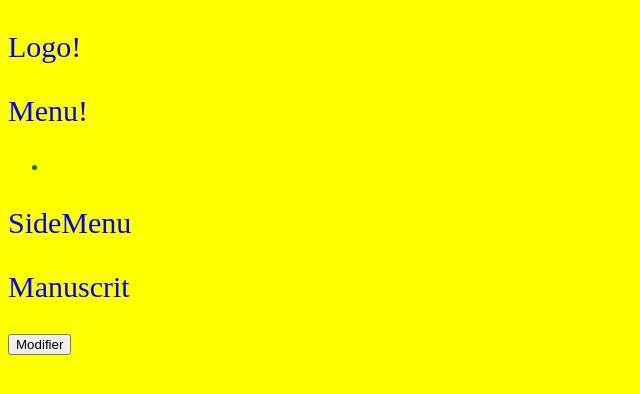
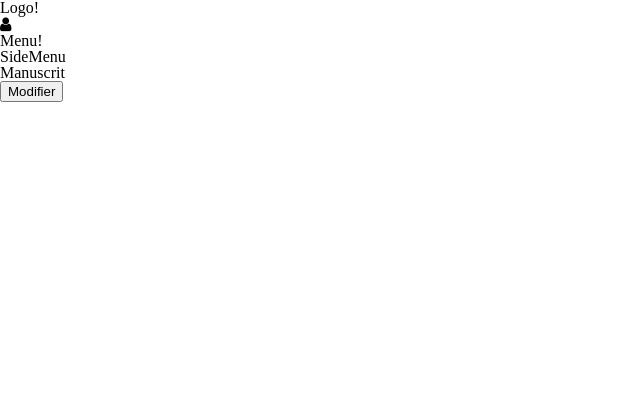
Before and after one commit to CoroPOE2020/Clever-game, a React app in the folder frontend/: page / in a window 1280 px wide. Shown: the top 394 px of the page, without its empty margins (0-640 px from the left). Built offline with nearby package versions, Linux system fonts and the light colour scheme.

Commit message:
F - scss-structure[header-component] - Adding scss structure, font-awesome call

```diff
--- a/frontend/package.json
+++ b/frontend/package.json
@@ -12,6 +12,7 @@
   "dependencies": {
     "@reduxjs/toolkit": "^1.3.6",
     "clean-webpack-plugin": "^3.0.0",
+    "font-awesome": "^4.7.0",
     "http-proxy": "^1.18.0",
     "react": "^16.13.1",
     "react-device-detect": "^1.12.1",
@@ -19,7 +20,8 @@
     "react-redux": "^7.2.0",
     "react-router-dom": "^5.1.2",
     "redux": "^4.0.5",
-    "redux-thunk": "^2.3.0"
+    "redux-thunk": "^2.3.0",
+    "reset-css": "^5.0.1"
   },
   "devDependencies": {
     "@babel/core": "^7.9.0",
@@ -30,6 +32,7 @@
     "babel-minify-webpack-plugin": "^0.3.1",
     "copy-webpack-plugin": "^5.1.1",
     "css-loader": "^3.5.2",
+    "file-loader": "^6.0.0",
     "html-webpack-plugin": "^4.2.0",
     "mini-css-extract-plugin": "^0.9.0",
     "node-sass": "^4.13.1",
--- a/frontend/src/components/UI/Logo/Logo.js
+++ b/frontend/src/components/UI/Logo/Logo.js
@@ -10,6 +10,7 @@ class Logo extends Component {
         return (
             <Fragment>
                 <p>Logo!</p>
+                <i class="fa fa-user" aria-hidden="true"></i>
             </Fragment>
         )
     }
--- /dev/null
+++ b/frontend/src/scss/abstracts/_variables.scss
@@ -0,0 +1,40 @@
+$fa-font-path:  '~font-awesome/fonts';
+// $font-family-fallback: 'Arial, sans serif';
+
+// =========== SECTION FONT SIZE ===========
+// $font-size: 1rem;
+// $font-size-medium: 1.5rem;
+// $font-size-large: 2rem;
+// $font-size-extralarge: 2.5rem;
+
+// $font-title-size: 1.5rem;
+// $font-title-size-medium: 2.3rem;
+// $font-title-size-large: 3rem;
+
+// // =========== SECTION BREAK POINTS ===========
+// // Small devices (landscape phones, 576px and up)
+// $breakpoint-small: 576px;
+// // Medium devices (tablets, 768px and up)
+// $breakpoint-medium: 768px;
+// // Large devices (desktops, 992px and up)
+// $breakpoint-large: 992px;
+// // Extra large devices (large desktops, 1200px and up)
+// $breakpoint-extralarge: 1200px;
+// // Super Extra large devices (large desktops, tv 1500px and up)
+// $breakpoint-superextralarge: 1500px;
+
+// // =========== SECTION COLORS ===========
+// $white: #fdfffc;
+// $black: #011627;
+// $blue: #1f4c78;
+// $yellow: #ff9f1c;
+// $red: #e71d36;
+
+// $color-text: $white;
+// $color-text-alt: $black;
+
+// $color-section-01: $blue;
+// $color-section-02: $yellow;
+// $color-section-03: $red;
+
+// $hover-color: $yellow;
--- /dev/null
+++ b/frontend/src/scss/base/_typo.scss
@@ -0,0 +1,16 @@
+// Google Font
+@import url('https://fonts.googleapis.com/css?family=Josefin+Sans:400,700&display=swap');
+
+// html {
+//     font-size: $font-size;
+//     font-family: 'Josefin Sans', sans-serif, $font-family-fallback;
+//     color: $color-text;
+
+//     @media (min-width: $breakpoint-medium) {
+//         font-size: $font-size-medium;
+//     }
+
+//     @media (min-width: $breakpoint-large) {
+//         font-size: $font-size-large;
+//     }
+// }
--- a/frontend/src/scss/body.scss
+++ /dev/null
@@ -1,11 +0,0 @@
-$body-color: green;
-
-body {
-    color: $body-color;
-    background-color: yellow;
-}
-
-p{
-    color: blue;
-    font-size: 30px;
-}
--- a/frontend/src/scss/header.scss
+++ /dev/null
@@ -1,5 +0,0 @@
-$title-color: red;
-
-h1 {
-    color: $title-color;
-}
--- a/frontend/src/scss/main.scss
+++ b/frontend/src/scss/main.scss
@@ -1,3 +1,33 @@
 @import
-    "header",
-    "body";
+    'abstracts/variables';
+    // 'abstracts/mixins';
+
+@import
+    '~reset-css/sass/reset',
+    '~font-awesome/scss/font-awesome';
+
+@import
+    // 'base/base',
+    'base/typo';
+
+// @import
+//     'components/logo-blue',
+//     'components/logo-white';
+
+// @import
+//     'layouts/header',
+//     'layouts/header-navbar',
+//     'layouts/intro',
+//     'layouts/realisations',
+//     'layouts/technos',
+//     'layouts/website-box',
+//     'layouts/contact',
+//     'layouts/footer';
+
+// @import
+//     'pages/legals',
+//     'pages/showcase',
+//     'pages/showcase-lab',
+//     'pages/color-game',
+//     'pages/contact-response',
+//     'pages/error';
--- a/frontend/webpack.common.js
+++ b/frontend/webpack.common.js
@@ -19,7 +19,13 @@ module.exports = {
                     }
                 },
                 exclude: /node_modules/
-            }
+            },
+            {
+                test: /\.(woff(2)?|ttf|eot|svg)(\?v=[0-9]\.[0-9]\.[0-9])?$/,
+                use: {
+                    loader: 'file-loader',
+                },
+            },
         ]
     }
 };
```
